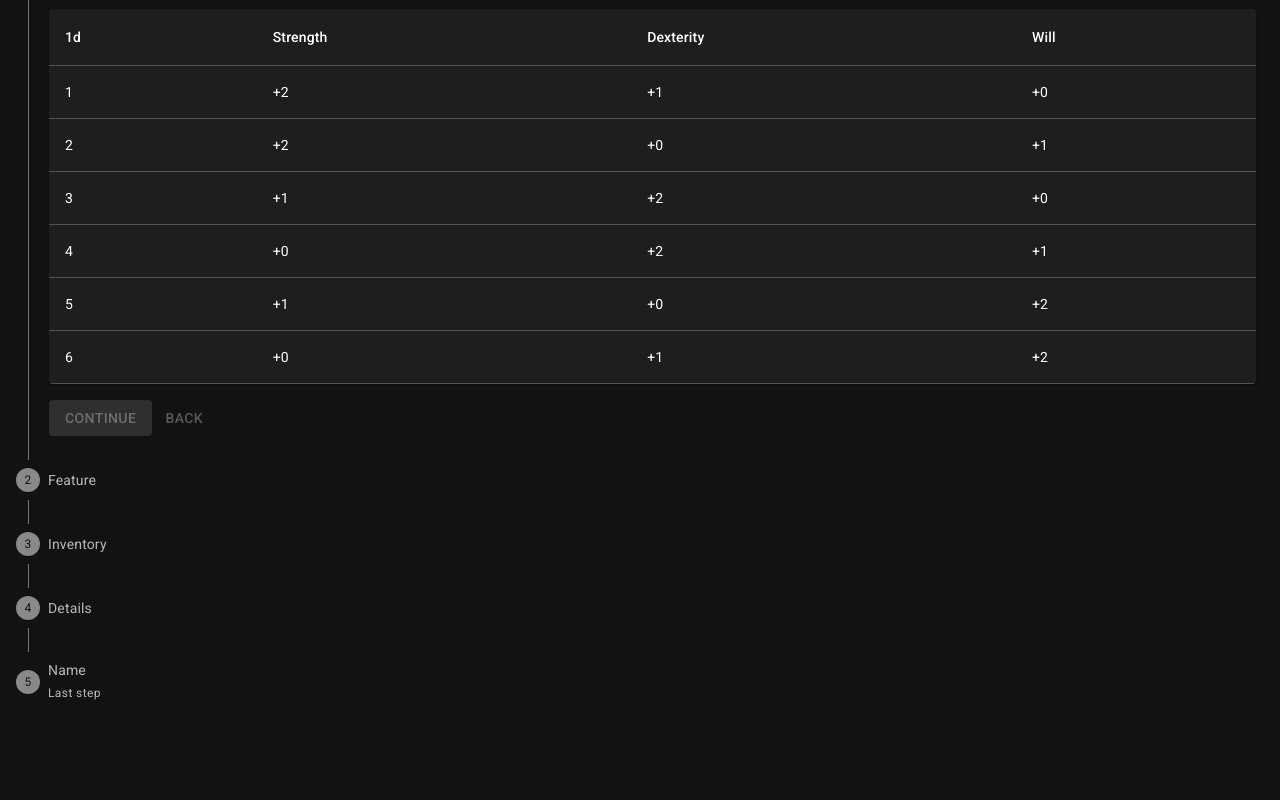
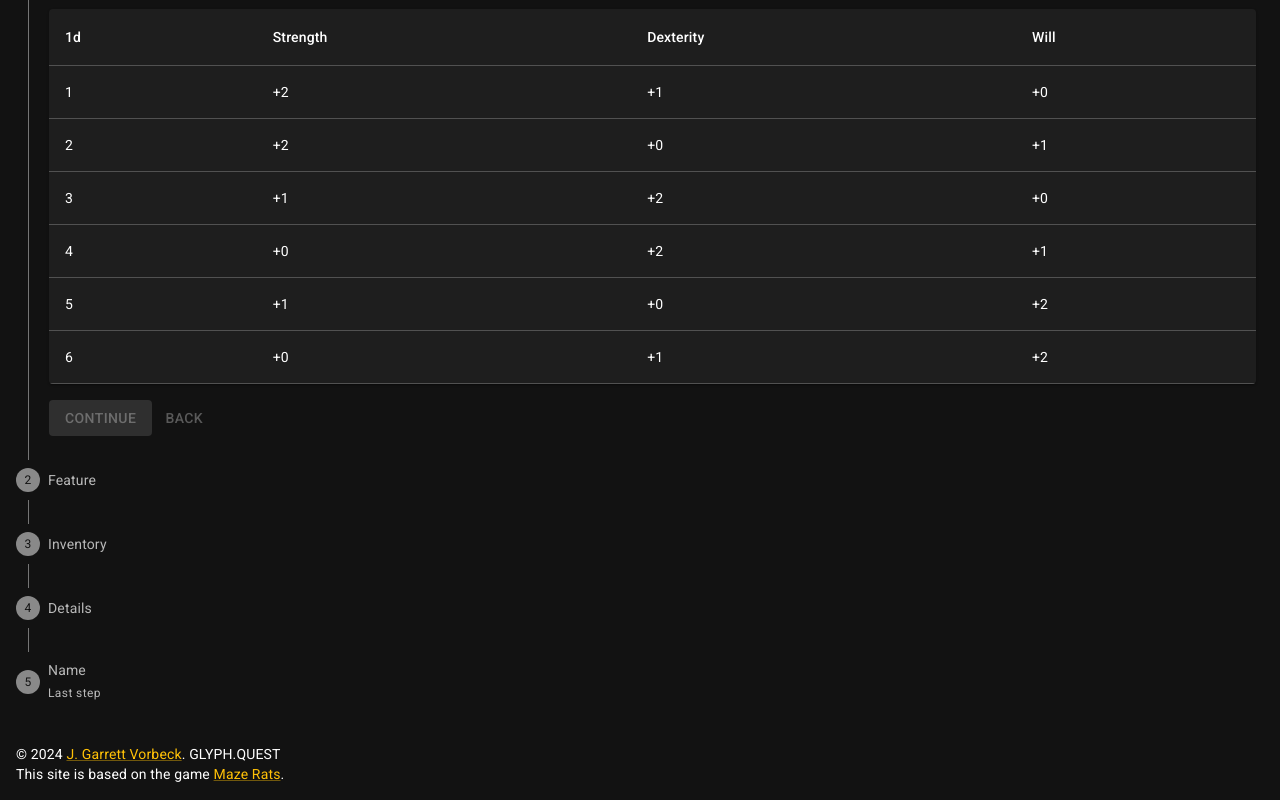
Before and after one commit to gvorbeck/glyph-quest, a Next.js app: page /characters/new in a window 1280 px wide. Shown: the part 452-1252 px from the top of the page. Before the commit the page ends 1180 px from the top, so only its background shows below. Built offline with nearby package versions, Linux system fonts and the light colour scheme; no server answers.

Commit message:
Add SiteFooter component to character pages

```diff
--- a/src/app/characters/[id]/page.tsx
+++ b/src/app/characters/[id]/page.tsx
@@ -5,6 +5,7 @@ import CharacterSheet from "../../../components/CharacterSheet/CharacterSheet";
 import { User, onAuthStateChanged } from "firebase/auth";
 import { useEffect, useState } from "react";
 import { auth } from "@/lib/firebase";
+import SiteFooter from "@/components/SiteFooter";
 
 export default function CharacterSheetPage({
   params,
@@ -28,6 +29,7 @@ export default function CharacterSheetPage({
       <main className="max-w-[1000px] mx-auto p-4">
         <CharacterSheet characterId={characterId} />
       </main>
+      <SiteFooter />
     </>
   );
 }
--- a/src/app/characters/new/page.tsx
+++ b/src/app/characters/new/page.tsx
@@ -1,6 +1,7 @@
 "use client";
 
 import CharacterForm from "@/components/CharacterForm/CharacterForm";
+import SiteFooter from "@/components/SiteFooter";
 import SiteHeader from "@/components/SiteHeader";
 import { auth } from "@/lib/firebase";
 import { Typography } from "@mui/material";
@@ -26,6 +27,7 @@ export default function CharacterFormPage() {
         </Typography>
         <CharacterForm />
       </main>
+      <SiteFooter />
     </>
   );
 }
--- a/src/app/page.tsx
+++ b/src/app/page.tsx
@@ -8,6 +8,7 @@ import SignIn from "../components/SignIn";
 import SignUp from "../components/SignUp";
 import SiteHeader from "@/components/SiteHeader";
 import { Typography } from "@mui/material";
+import SiteFooter from "@/components/SiteFooter";
 
 export default function HomePage() {
   const [user, setUser] = useState<User | null>(null);
@@ -38,6 +39,7 @@ export default function HomePage() {
           </Typography>
           <CharacterList />
         </main>
+        <SiteFooter />
       </>
     );
   }
--- /dev/null
+++ b/src/components/SiteFooter.tsx
@@ -0,0 +1,35 @@
+import { Link, Typography } from "@mui/material";
+
+type SiteFooterProps = {};
+
+const SiteFooter: React.FC<SiteFooterProps> = () => {
+  const currentYear = new Date().getFullYear();
+  return (
+    <footer className="p-4">
+      <Typography variant="body2">
+        © {currentYear}{" "}
+        <Link
+          href="https://iamgarrett.com"
+          rel="noopener noreferrer"
+          target="_blank"
+        >
+          J. Garrett Vorbeck
+        </Link>
+        . GLYPH.QUEST
+      </Typography>
+      <Typography variant="body2">
+        This site is based on the game{" "}
+        <Link
+          href="https://questingblog.com/maze-rats/"
+          rel="noopener noreferrer"
+          target="_blank"
+        >
+          Maze Rats
+        </Link>
+        .
+      </Typography>
+    </footer>
+  );
+};
+
+export default SiteFooter;
```
